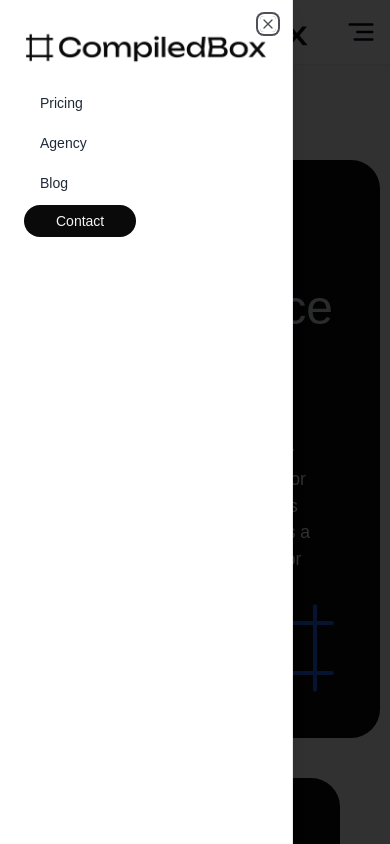
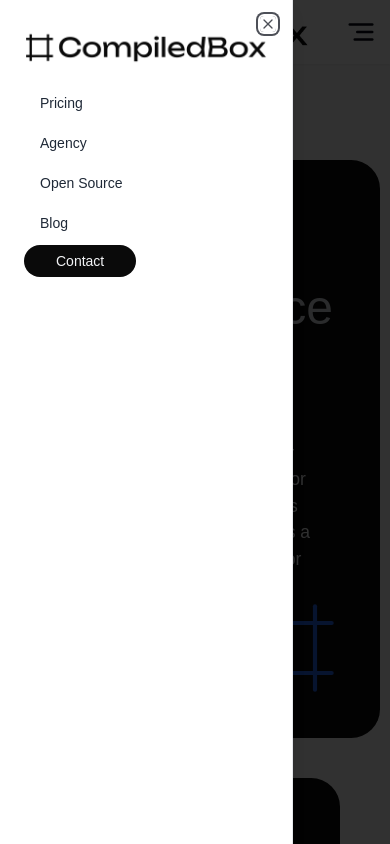
Before and after one commit to chandrashekharfakirpure/compiledbox-frontend, a Next.js app: page /open-source in a window 390 px wide. Both pictures are taken after a click on the button 361 px from the left and 32 px from the top of the page. Shown: the top 844 px of the page. Built offline with nearby package versions, Linux system fonts and the light colour scheme; a web font is replaced by a local one.

Commit message:
minor mobile ui fixed

```diff
--- a/src/app/blog/[slug]/page.tsx
+++ b/src/app/blog/[slug]/page.tsx
@@ -40,7 +40,7 @@ const Page = async ({
                 <MaxWidthWrapper className="max-w-screen-3xl">
                     <div className='grid grid-cols-1 lg:grid-cols-5 gap-16'>
                         <ShareButtons slug={data.slug}/>
-                        <div className="px-5 lg:px-10 py-8 lg:py-12 space-y-5 bg-white rounded-[1.5rem] md:rounded-[1.5rem] col-span-3">
+                        <div className="px-5 lg:px-10 py-8 lg:py-12 space-y-5 bg-white rounded-[1.5rem] md:rounded-[1.5rem] lg:col-span-3">
                             <div className="text-gray-700 space-y-5 font-light tracking-wide" id="content">
                                 {desc}
                             </div>
--- a/src/app/open-source/page.tsx
+++ b/src/app/open-source/page.tsx
@@ -20,7 +20,7 @@ const Page = () => {
                             </div>
                         </div>
                         <div className='bg-bgdark p-5 xl:p-10 rounded-[1.8rem] lg:rounded-[2rem] flex flex-col justify-between'>
-                            <Subheading className='bg-gradient-to-r from-white to-gray-300 bg-clip-text text-transparent lg:text-[2.5rem] xl:text-[3.2rem]'>Simplifying Development</Subheading>
+                            <Subheading className='bg-gradient-to-r from-white to-gray-300 bg-clip-text text-transparent text-[2rem] lg:text-[2.5rem] xl:text-[3.2rem]'>Simplifying Development</Subheading>
                             <div className='flex justify-end'>
                                 <MaximizeIcon color='#2563eb' strokeWidth={1} size={100} />
                             </div>
--- a/src/components/custom/pagination-control.tsx
+++ b/src/components/custom/pagination-control.tsx
@@ -12,7 +12,6 @@ const PaginationWrapper: React.FC<PaginationWrapperProps> = ({
     first_page
 }) => {
     const router = useRouter()
-    console.log(has_next)
     return (
         <>
             <section className="flex mx-auto justify-end  ">
--- a/src/components/custom/share-buttons.tsx
+++ b/src/components/custom/share-buttons.tsx
@@ -6,9 +6,9 @@ import React from 'react'
 const ShareButtons = ({ slug }: { slug: string }) => {
     return (
         <>
-            <div className="h-fit lg:sticky lg:inset-24">
+            <div className="h-fit lg:sticky lg:inset-24 w-fit ">
                 <p className="pb-4">Share:</p>
-                <div className="grid grid-cols-1 lg:grid-cols-4">
+                <div className="grid grid-cols-4 gap-5">
                     <button onClick={() => { navigator.clipboard.writeText(`https://compiledbox.com/blog/${slug}`) }} className=" w-12 h-12 flex justify-center items-center p-2 bg-bgdark rounded-full text-white hover:text-bgdark hover:bg-transparent border-bgdark border">
                         <LinkIcon />
                     </button>
--- a/src/components/nav-bar.tsx
+++ b/src/components/nav-bar.tsx
@@ -62,6 +62,11 @@ export const Navbar = async () => {
                                         </Link>
                                     </li>
                                     <li>
+                                        <Link href='/open-source' className='flex text-sm items-center gap-1 text-gray-800 hover:bg-gray-100 py-1 px-4 rounded-md'>
+                                            Open Source
+                                        </Link>
+                                    </li>
+                                    <li>
                                         <Link href='/blog' className='flex text-sm items-center gap-1 text-gray-800 hover:bg-gray-100 py-1 px-4 rounded-md'>
                                             Blog
                                         </Link>
```
